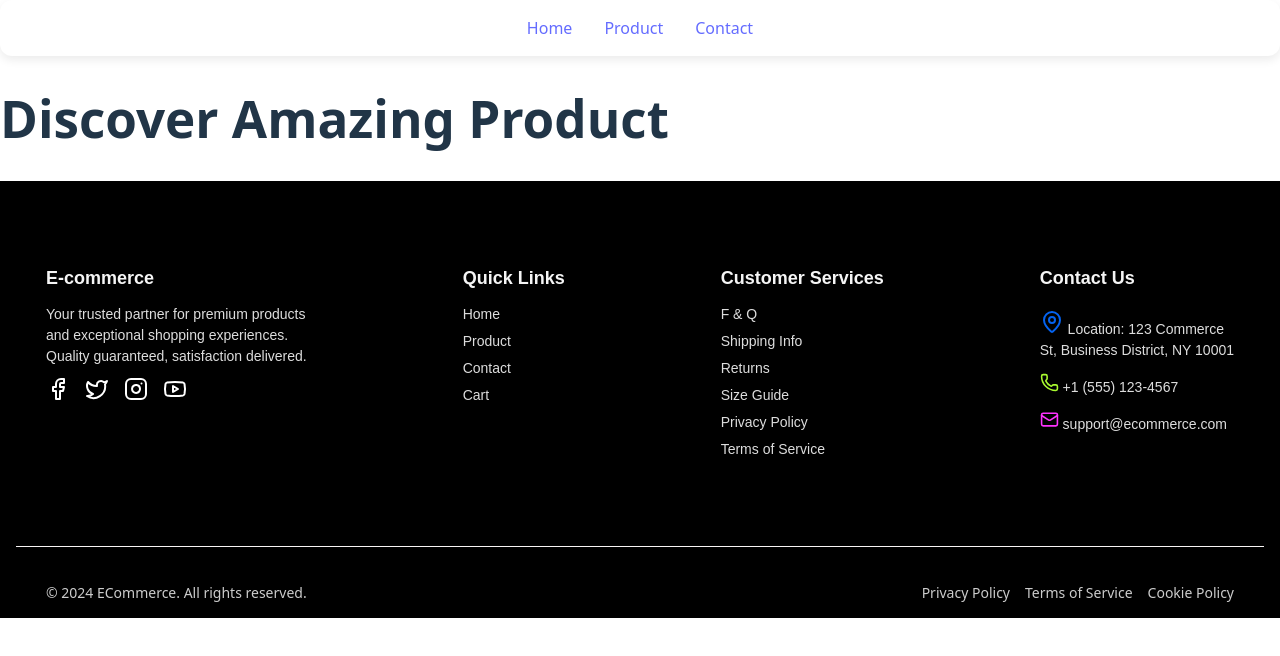
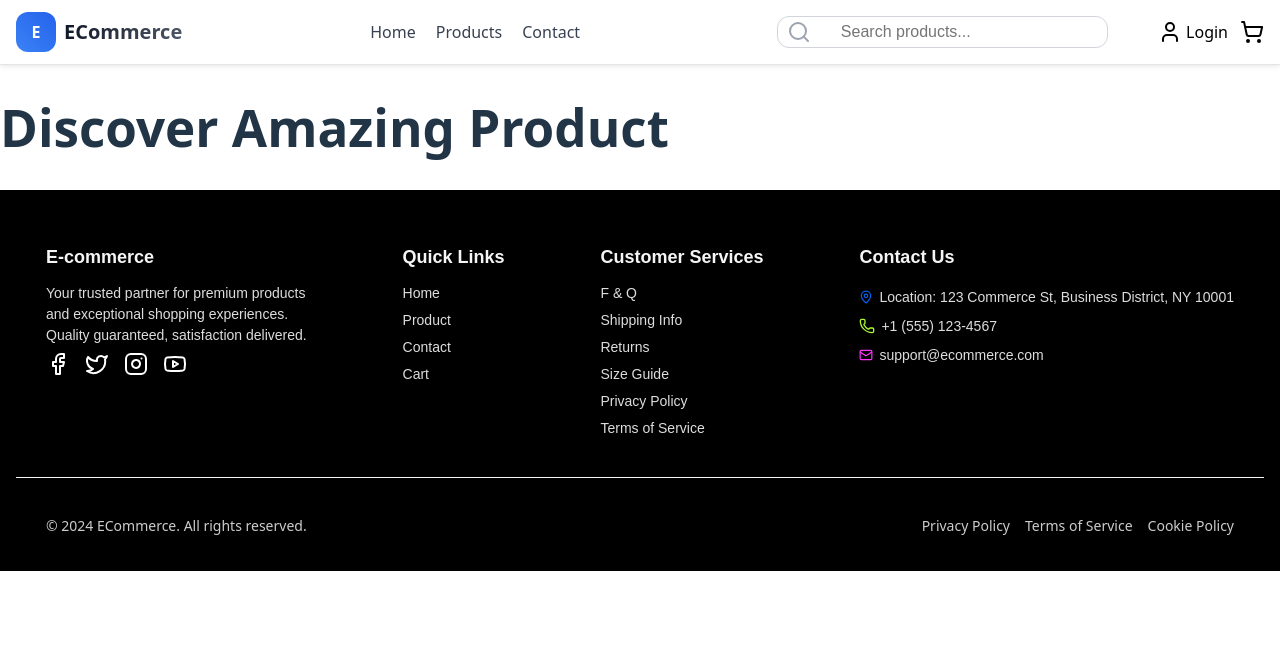
Before and after one commit to Arvindarcgate/ecommerce-react, a React (Vite) app: page /product in a window 1280 px wide. Shown: the top 656 px of the page. Built offline with nearby package versions, Linux system fonts and the light colour scheme.

Commit message:
Added  Navbar searchicon

```diff
--- a/src/component/Footer.tsx
+++ b/src/component/Footer.tsx
@@ -56,15 +56,15 @@ const Footer: React.FC = () => {
           <div className={styles.contactus}>
             <h4>Contact Us</h4>
             <p>
-              <MapPin className={styles.iconMapPin} /> Location: 123 Commerce{" "}
-              <br />
-              St, Business District, NY 10001
+              <MapPin className={styles.iconMapPin} size={14} />
+              Location: 123 Commerce St, Business District, NY 10001
             </p>
             <p>
-              <Phone className={styles.iconphone} size={19} /> +1 (555) 123-4567
+              <Phone className={styles.iconphone} size={16} />
+              +1 (555) 123-4567
             </p>
             <p>
-              <Mail className={styles.iconMail} size={19} />{" "}
+              <Mail className={styles.iconMail} size={14} />
               support@ecommerce.com
             </p>
           </div>
--- a/src/component/Navbar.tsx
+++ b/src/component/Navbar.tsx
@@ -1,30 +1,126 @@
-// src/components/Navbar.tsx
-import React from "react";
+import React, { useState } from "react";
 import { Link, useLocation } from "react-router-dom";
-import styles from "../style/component/Navbar.module.css"; // CSS Module
+import { ShoppingCart, User, Search, Menu, X, LogOut } from "lucide-react";
+import styles from "../style/component/Navbar.module.css";
+import Container from "../style/component/ui/Container";
 
 const Navbar: React.FC = () => {
-  const location = useLocation(); // ✅ use hook to get current path
+  const [isMobileMenuOpen, setIsMobileMenuOpen] = useState(false);
+  const [searchQuery, setSearchQuery] = useState("");
+  const location = useLocation();
 
-  const links = [
-    { to: "/", label: "Home" },
-    { to: "/product", label: "Product" },
-    { to: "/contact", label: "Contact" },
+  const user = null;
+
+  const navigation = [
+    { name: "Home", href: "/" },
+    { name: "Products", href: "/products" },
+    { name: "Contact", href: "/contact" },
   ];
+
+  const isActive = (path: string) => location.pathname === path;
 
   return (
     <nav className={styles.navbar}>
-      {links.map((link) => (
+      <Container>
+        <div className={styles.navContainer}>
+          <div className={styles.navleft}>
+            <Link to="/" className={styles.logo}>
+              <div className={styles.logoIcon}>E</div>
+              <span className={styles.logoText}>ECommerce</span>
+            </Link>
+
+            <div className={styles.navLinks}>
+              {navigation.map((item) => (
                 <Link
-          key={link.to}
-          to={link.to}
+                  key={item.name}
+                  to={item.href}
                   className={`${styles.navLink} ${
-            location.pathname === link.to ? styles.active : ""
+                    isActive(item.href) ? styles.active : ""
                   }`}
                 >
-          {link.label}
+                  {item.name}
                 </Link>
               ))}
+            </div>
+          </div>
+
+          <div className={styles.navright}>
+            <div className={styles.searchBar}>
+              <Search className={styles.searchIcon} />
+              <input
+                type="text"
+                placeholder="    Search products..."
+                value={searchQuery}
+                onChange={(e) => setSearchQuery(e.target.value)}
+                className={styles.searchInput}
+              />
+            </div>
+
+            <div className={styles.actions}>
+              {user ? (
+                <>
+                  <span className={styles.userText}>Welcome, User</span>
+                  <button className={styles.logoutBtn}>
+                    <LogOut /> Logout
+                  </button>
+                </>
+              ) : (
+                <Link to="/login" className={styles.loginBtn}>
+                  <User /> Login
+                </Link>
+              )}
+
+              <Link to="/cart" className={styles.cartBtn}>
+                <ShoppingCart />
+              </Link>
+            </div>
+
+            {/* Mobile Menu Toggle */}
+            <button
+              className={styles.mobileToggle}
+              onClick={() => setIsMobileMenuOpen(!isMobileMenuOpen)}
+            >
+              {isMobileMenuOpen ? <X /> : <Menu />}
+            </button>
+          </div>
+        </div>
+
+        {/* MOBILE DROPDOWN MENU (only visible when open) */}
+        {isMobileMenuOpen && (
+          <div className={styles.mobileMenu}>
+            {navigation.map((item) => (
+              <Link
+                key={item.name}
+                to={item.href}
+                className={styles.mobileNavLink}
+                onClick={() => setIsMobileMenuOpen(false)}
+              >
+                {item.name}
+              </Link>
+            ))}
+
+            <div className={styles.mobileSearch}>
+              <Search className={styles.searchIcon} />
+              <input
+                type="text"
+                placeholder="Search products..."
+                value={searchQuery}
+                onChange={(e) => setSearchQuery(e.target.value)}
+              />
+            </div>
+
+            {user ? (
+              <button className={styles.logoutBtn}>
+                <LogOut /> Logout
+              </button>
+            ) : (
+              <Link to="/login" className={styles.mobileNavLink}>
+                <User /> Login
+              </Link>
+            )}
+          </div>
+        )}
+      </Container>
     </nav>
   );
 };
--- a/src/component/components/homecomponent/product.module.css
+++ b/src/component/components/homecomponent/product.module.css
@@ -154,7 +154,7 @@
   transition: background 0.3s, transform 0.3s;
   width: 220px;
   text-align: center;
-
+  margin-top: 25px;
   display: flex;
   justify-content: center;
 }
--- a/src/component/components/homecomponent/whycard/Feature.module.css
+++ b/src/component/components/homecomponent/whycard/Feature.module.css
@@ -63,6 +63,17 @@
   background-color: #e99cb5;
   color: #9333ea;
 }
+.feature:hover .icon1 {
+  background-color: #4276e4;
+}
+
+.feature:hover .icon2 {
+  background-color: #50ec89;
+}
+
+.feature:hover .icon3 {
+  background-color: #ad687f;
+}
 
 @media (max-width: 768px) {
   .feature {
--- a/src/style/component/Footer.module.css
+++ b/src/style/component/Footer.module.css
@@ -2,7 +2,7 @@
 .divone {
   background-color: #000;
   color: #fff;
-  padding: 60px 30px;
+  padding: 30px 30px;
   display: flex;
   flex-wrap: wrap; /* allows items to wrap on small screens */
   justify-content: space-between;
@@ -28,11 +28,16 @@
   display: flex;
   flex-direction: column;
 }
+.contactus p {
+  display: flex;
+  align-items: center;
+  gap: 6px; /* space between icon and text */
+  margin: 4px 0; /* optional: tighten spacing */
+}
 
 .iconsocial {
   display: flex;
   gap: 15px;
-  margin-top: 10px;
 }
 
 /* Icon Colors */
@@ -55,7 +60,7 @@
   color: #f1f1f1;
   background-color: #f7f4f4;
   width: 100%;
-  margin: 20px 0;
+  margin: 2px 0;
 }
 
 /* Footer Bottom Section */
@@ -64,7 +69,7 @@
   flex-wrap: wrap; /* allow items to stack on small screens */
   justify-content: space-between;
   align-items: center;
-  padding: 10px 30px;
+  padding: 30px 30px;
   background-color: #000;
   gap: 10px;
 }
--- a/src/style/component/Navbar.module.css
+++ b/src/style/component/Navbar.module.css
@@ -1,53 +1,213 @@
-/* Navbar.css */
-
 .navbar {
-  display: flex;
-  justify-content: center;
-  gap: 2rem;
-  padding: 1rem;
-
-  background-color: #ffffff;
-  border-radius: 12px;
-  box-shadow: 0 4px 10px rgba(0, 0, 0, 0.08);
+  position: sticky;
+  top: 0;
+  z-index: 50;
+  background: rgba(255, 255, 255, 0.95);
+  backdrop-filter: blur(8px);
+  border-bottom: 1px solid rgba(0, 0, 0, 0.1);
+  box-shadow: 0 1px 5px rgba(0, 0, 0, 0.1);
+  height: 64px;
 }
 
-/* nav links */
-.nav-link {
-  position: relative;
-  font-size: 18px;
-  font-weight: 500;
-  color: #374151; /* gray-700 */
-  text-decoration: none;
-  transition: color 0.3s ease;
+.navContainer {
+  display: flex;
+  align-items: center;
+  justify-content: space-between;
+
+  height: 64px;
 }
 
-.nav-link:hover {
-  color: #2563eb; /* blue-600 */
+.navleft {
+  display: flex;
+  justify-content: space-between;
+  align-items: center;
+  gap: 188px;
 }
 
-/* underline effect */
-.nav-link::after {
-  content: "";
-  position: absolute;
-  left: 0;
-  bottom: -4px;
-  width: 100%;
-  height: 2px;
-  background-color: #2563eb;
-  border-radius: 2px;
-  transform: scaleX(0);
-  transition: transform 0.3s ease;
+.navright {
+  display: flex;
+
+  gap: 50px;
 }
 
-.nav-link:hover::after {
-  transform: scaleX(1);
+/* Logo */
+.logo {
+  display: flex;
+  align-items: center;
+  text-decoration: none;
 }
 
-/* active link */
-.nav-link.active {
+.logoIcon {
+  width: 40px;
+  height: 40px;
+  background: linear-gradient(45deg, #3b82f6, #2563eb);
+  border-radius: 12px;
+  display: flex;
+  align-items: center;
+  justify-content: center;
+  color: #fff;
+  font-weight: bold;
+  margin-right: 8px;
+}
+
+.logoText {
+  font-size: 1.25rem;
+  font-weight: bold;
+  background: linear-gradient(to right, #111827, #4b5563);
+  -webkit-background-clip: text;
+  -webkit-text-fill-color: transparent;
+}
+
+/* Desktop Nav */
+.navLinks {
+  display: flex;
+  gap: 20px;
+}
+
+.navLink {
+  position: relative;
+  text-decoration: none;
+  color: #374151;
+  font-weight: 500;
+  padding: 4px 0;
+  transition: color 0.3s;
+}
+
+.navLink:hover {
   color: #2563eb;
 }
 
-.nav-link.active::after {
-  transform: scaleX(1);
+.navLink.active::after {
+  content: "";
+  position: absolute;
+  bottom: -2px;
+  left: 0;
+  width: 100%;
+  height: 2px;
+  background: #6a9afa;
 }
+
+/* Search */
+.searchBar {
+  display: flex;
+  align-items: center;
+  position: relative;
+}
+
+.searchIcon {
+  position: absolute;
+  left: 10px;
+  color: #9ca3af;
+  gap: 25px;
+}
+
+.searchInput {
+  padding: 6px 14px 6px 45px;
+  border-radius: 12px;
+  border: 1px solid #d1d5db;
+  width: 270px;
+  gap: 15px;
+}
+
+/* Actions */
+.actions {
+  display: flex;
+  align-items: center;
+  gap: 12px;
+}
+
+.loginBtn,
+.logoutBtn,
+.cartBtn {
+  display: flex;
+  align-items: center;
+  gap: 4px;
+  border: none;
+  background: none;
+  cursor: pointer;
+  color: #000000;
+  font-weight: 500;
+  text-decoration: none; /* For Link */
+}
+
+.cartBtn {
+  position: relative;
+}
+
+.cartCount {
+  position: absolute;
+  top: -6px;
+  right: -6px;
+  background: #000000;
+  color: #fff;
+  font-size: 0.7rem;
+  font-weight: bold;
+  width: 18px;
+  height: 18px;
+  border-radius: 50%;
+  display: flex;
+  align-items: center;
+  justify-content: center;
+}
+
+/* Mobile */
+.mobileToggle {
+  display: none;
+  background: none;
+  border: none;
+  cursor: pointer;
+}
+@media (max-width: 768px) {
+  /* Hide desktop-only elements */
+  .navLinks,
+  .searchBar,
+  .actions > .loginBtn,
+  .actions > .logoutBtn,
+  .actions > .cartBtn {
+    display: none;
+  }
+
+  /* Show the toggle button */
+  .mobileToggle {
+    display: block;
+    background-color: #000000;
+  }
+
+  /* Ensure logo + toggle stay on one line */
+  .navbarunion {
+    display: flex;
+    justify-content: space-between;
+    align-items: center;
+    width: 100%;
+  }
+
+  /* Mobile Menu (Dropdown) */
+  .mobileMenu {
+    display: block;
+    padding: 10px 20px;
+    border-top: 1px solid #085aff;
+    background: #f1eded;
+  }
+
+  .mobileNavLink {
+    display: block;
+    padding: 8px 0;
+    color: #374151;
+    text-decoration: none;
+    font-weight: 500;
+  }
+
+  .mobileNavLink.active {
+    color: #2563eb;
+  }
+
+  .mobileSearch {
+    position: relative;
+    margin-bottom: 10px;
+  }
+
+  .mobileSearch input {
+    width: 100%;
+    padding-left: 30px;
+  }
+}
```
Lines whose indentation alone changed are shown as unchanged.
